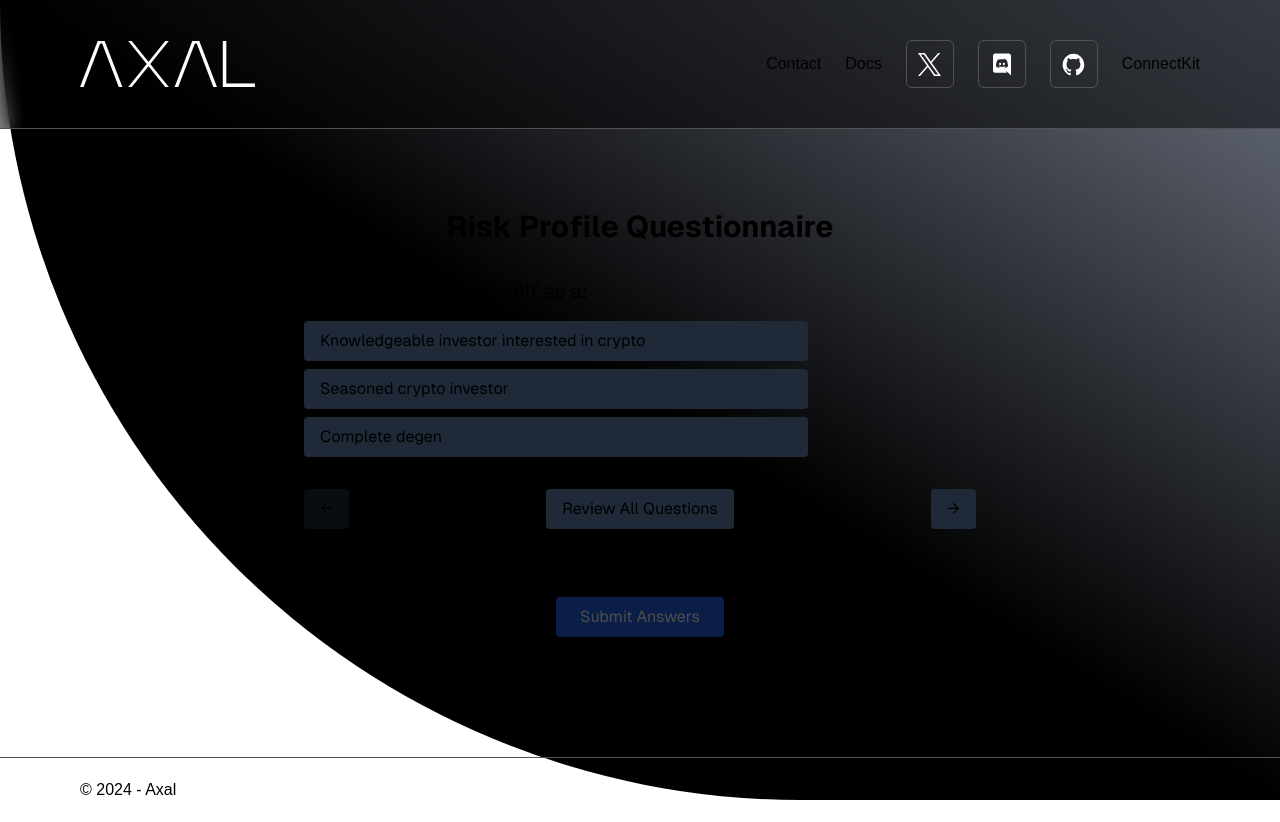
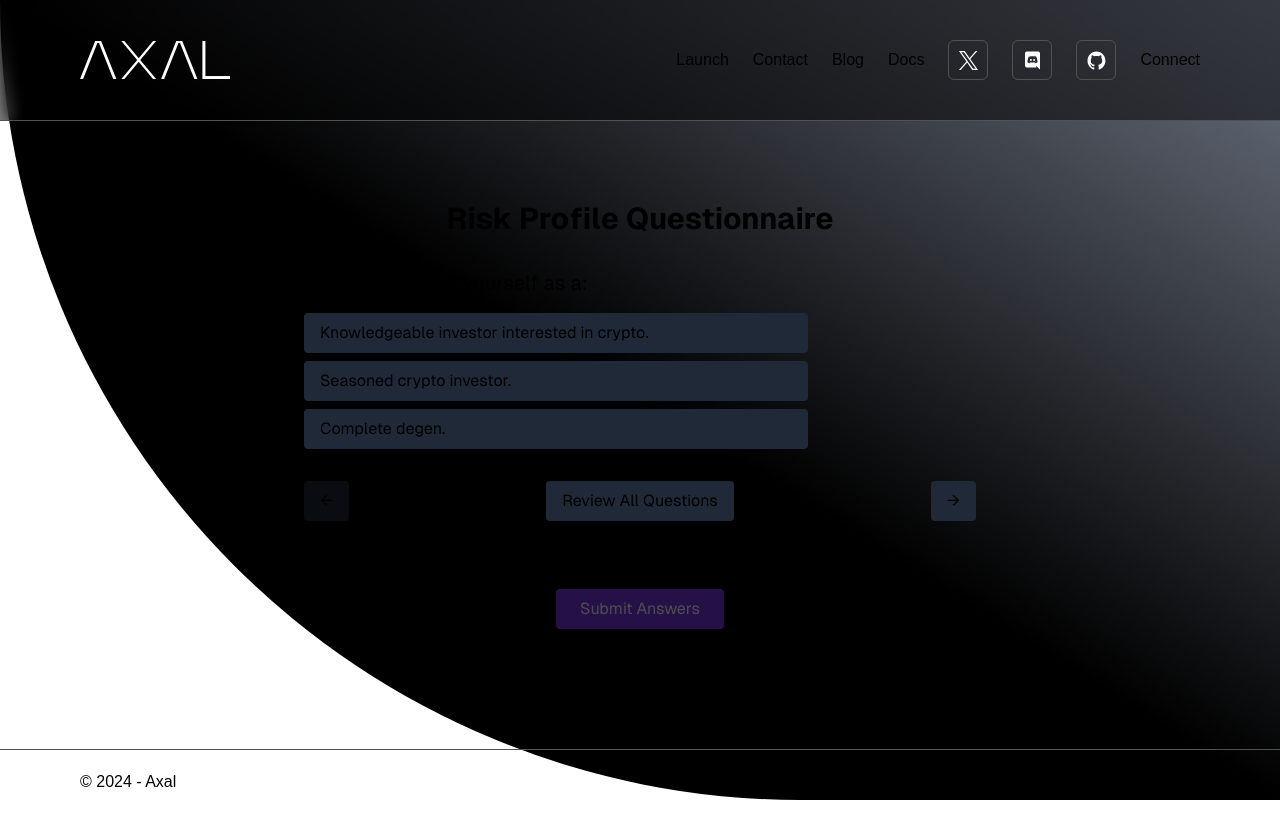
Before and after one commit to eddy-guo/axal-v1, a Next.js app: page /survey in a window 1280 px wide. Built offline with nearby package versions, Linux system fonts and the light colour scheme.

Commit message:
updated results page

```diff
--- a/src/app/components/header.tsx
+++ b/src/app/components/header.tsx
@@ -10,15 +10,28 @@ export default function Header() {
   return (
     <header className="flex justify-between items-center sticky top-0 z-50 px-20 py-10 w-full bg-black bg-opacity-50 backdrop-blur border-b-[1px] border-neutral-600">
       <Link href="/">
-        <Image src={Logo} alt="logo" width={175} />
+        <Image src={Logo} alt="logo" width={150} />
       </Link>
-      <nav className="flex items-center gap-6 h-12">
+      <nav className="flex items-center gap-6 h-10">
+        <Link
+          href="/survey"
+          className="hover:underline hover:underline-offset-4 flex items-center h-full"
+        >
+          Launch
+        </Link>
         <Link
           href="mailto:hello@getaxal.com"
           target="_blank"
           className="hover:underline hover:underline-offset-4 flex items-center h-full"
         >
           Contact
+        </Link>
+        <Link
+          href="https://axal.substack.com/"
+          target="_blank"
+          className="hover:underline hover:underline-offset-4 flex items-center h-full"
+        >
+          Blog
         </Link>
         <Link
           href="https://www.ax.al/"
@@ -30,7 +43,7 @@ export default function Header() {
         <Link
           href="https://x.com/getaxal"
           target="_blank"
-          className="flex items-center h-full justify-center w-12 border border-neutral-600 hover:border-white rounded-md transition-colors duration-150"
+          className="flex items-center h-full justify-center w-10 border border-neutral-600 hover:border-white rounded-md transition-colors duration-150"
         >
           <Image
             src={xLogo}
@@ -42,7 +55,7 @@ export default function Header() {
         <Link
           href="https://www.ax.al/"
           target="_blank"
-          className="flex items-center h-full justify-center w-12 border border-neutral-600 hover:border-white rounded-md transition-colors duration-150"
+          className="flex items-center h-full justify-center w-10 border border-neutral-600 hover:border-white rounded-md transition-colors duration-150"
         >
           <Image
             src={discordLogo}
@@ -54,7 +67,7 @@ export default function Header() {
         <Link
           href="https://github.com/getaxal"
           target="_blank"
-          className="flex items-center h-full justify-center w-12 border border-neutral-600 hover:border-white rounded-md transition-colors duration-150"
+          className="flex items-center h-full justify-center w-10 border border-neutral-600 hover:border-white rounded-md transition-colors duration-150"
         >
           <Image
             src={githubLogo}
@@ -67,7 +80,7 @@ export default function Header() {
           href="/"
           className="hover:underline hover:underline-offset-4 flex items-center h-full"
         >
-          ConnectKit
+          Connect
         </Link>
       </nav>
     </header>
--- a/src/app/page.tsx
+++ b/src/app/page.tsx
@@ -143,7 +143,7 @@ export default function Home() {
                 </h1>
                 <p className="text-xl my-1">You keep your private keys.</p>
               </div>
-              <div className="w-1/2 relative aspect-square border">
+              <div className="w-1/2 relative aspect-square">
                 <Image
                   src={graphic}
                   alt="graphic"
@@ -153,7 +153,7 @@ export default function Home() {
               </div>
             </div>
             <div className="flex">
-              <div className="w-1/2 relative aspect-square border">
+              <div className="w-1/2 relative aspect-square">
                 <Image
                   src={graphic}
                   alt="graphic"
@@ -173,7 +173,7 @@ export default function Home() {
                 <h1 className="text-4xl my-4 font-bold">Title 3</h1>
                 <p className="text-xl my-1">Description for title 3.</p>
               </div>
-              <div className="w-1/2 relative aspect-square border">
+              <div className="w-1/2 relative aspect-square">
                 <Image
                   src={graphic}
                   alt="graphic"
--- a/src/app/results/page.tsx
+++ b/src/app/results/page.tsx
@@ -2,6 +2,8 @@
 
 import { useEffect, useState } from "react";
 import { useRouter } from "next/navigation";
+import Link from "next/link";
+
 import Header from "../components/header";
 import Footer from "../components/footer";
 
@@ -11,9 +13,23 @@ interface SurveyResults {
 }
 
 const getRiskLevel = (riskFactor: number) => {
-  if (riskFactor <= 3) return { level: "Low", color: "bg-green-500" };
-  if (riskFactor <= 7) return { level: "Medium", color: "bg-yellow-500" };
-  return { level: "High", color: "bg-red-500" };
+  if (riskFactor <= 3)
+    return {
+      level: "HODLer",
+      desc: "You're in crypto for the long-term. This wallet is an investment and you only take profits when necessary.",
+      color: "bg-green-500",
+    };
+  if (riskFactor <= 7)
+    return {
+      level: "Hunter",
+      desc: "You don't mind ape-ing into a memecoin here and there. You take profits when necessary and strive for balance.",
+      color: "bg-yellow-500",
+    };
+  return {
+    level: "Degen",
+    desc: "You're a junkie for high-risk, high-reward projects. What are stables?",
+    color: "bg-red-500",
+  };
 };
 
 export default function Result() {
@@ -31,7 +47,7 @@ export default function Result() {
 
   if (!results) return null;
 
-  const { level, color } = getRiskLevel(results.riskFactor);
+  const { level, desc, color } = getRiskLevel(results.riskFactor);
   const maxRiskFactor = 10;
 
   return (
@@ -42,11 +58,11 @@ export default function Result() {
       <Header />
       <main className="flex-grow flex flex-col items-center justify-center z-10 px-4 py-8">
         <div className="bg-gray-800 p-8 rounded-lg shadow-xl max-w-2xl w-full">
-          <h1 className="text-3xl font-bold mb-6 text-center text-white">
+          <h1 className="text-3xl font-bold mb-5 text-center text-white">
             Risk Assessment Results
           </h1>
 
-          <div className="mb-8">
+          <div className="mb-5">
             <p className="text-lg mb-2 text-white font-bold">
               Risk Factor: {results.riskFactor} / {maxRiskFactor}
             </p>
@@ -58,12 +74,35 @@ export default function Result() {
                 }}
               ></div>
             </div>
-            <p className="mt-2 text-xl font-bold text-white">
-              Risk Level:{" "}
-              <span className={`${color.replace("bg-", "text-")}`}>
-                {level}
-              </span>
-            </p>
+            <div>
+              <p className="my-2 text-xl font-bold text-white">
+                You are a:{" "}
+                <span className={`${color.replace("bg-", "text-")}`}>
+                  {level}
+                </span>
+              </p>
+              <p>{desc}</p>
+            </div>
+            <div className="flex justify-between mt-6">
+              <Link
+                href="https://www.ax.al/"
+                className="px-4 py-2 bg-violet-600 hover:bg-violet-700 active:bg-violet-800 rounded transition-colors"
+              >
+                Launch Now
+              </Link>
+              <Link
+                href="https://www.ax.al/"
+                className="px-4 py-2 bg-violet-300 hover:bg-violet-400 active:bg-violet-500 text-purple-900 rounded transition-colors"
+              >
+                Settings
+              </Link>
+              <Link
+                href="https://www.ax.al/"
+                className="px-4 py-2 bg-violet-300 hover:bg-violet-400 active:bg-violet-500 text-purple-900 rounded transition-colors"
+              >
+                Asset List
+              </Link>
+            </div>
           </div>
 
           <div className="mb-8">
@@ -82,7 +121,7 @@ export default function Result() {
 
           <button
             onClick={() => router.push("/survey")}
-            className="w-full bg-blue-600 hover:bg-blue-700 active:bg-blue-900 text-white py-3 rounded-lg transition duration-300"
+            className="w-full bg-violet-600 hover:bg-violet-700 active:bg-violet-800 text-white py-3 rounded-lg transition duration-300"
           >
             Take Survey Again
           </button>
--- a/src/app/survey/page.tsx
+++ b/src/app/survey/page.tsx
@@ -25,27 +25,27 @@ const questions: Question[] = [
     id: 1,
     text: "You identify yourself as a:",
     options: {
-      "Knowledgeable investor interested in crypto": 0,
-      "Seasoned crypto investor": 1,
-      "Complete degen": 2,
+      "Knowledgeable investor interested in crypto.": 0,
+      "Seasoned crypto investor.": 1,
+      "Complete degen.": 2,
     },
   },
   {
     id: 2,
     text: "I plan to withdraw my profits in:",
-    options: { "< 1 year": 2, "5+ years": 0, undecided: 1 },
+    options: { "< 1 year.": 2, "5+ years.": 0, "undecided.": 1 },
   },
   {
     id: 3,
     text: "I think buying memecoins is",
-    options: { "a terrible idea": 0, "long on culture": 1, "🐐 goated 🐐": 2 },
+    options: { "a terrible idea.": 0, "long on culture.": 1, "🐐 goated 🐐": 2 },
   },
   {
     id: 4,
     text: "Your wallet is up 40%. What do you do?",
     options: {
-      "Liquidate and move to a lower risk investment": 0,
-      "Sell enough to cover your original investment, hold the rest": 1,
+      "Liquidate and move to a lower risk investment.": 0,
+      "Sell enough to cover your original investment, hold the rest.": 1,
       "Buy more 💸": 2,
     },
   },
@@ -150,7 +150,7 @@ export default function Home() {
               }
               className={`w-3/4 py-2 px-4 rounded transition duration-200 text-left ${
                 answers[question.id]?.answer === option
-                  ? "bg-blue-600 text-white"
+                  ? "bg-gray-800 border border-white text-white"
                   : "bg-gray-800 hover:bg-gray-600 active:bg-gray-500"
               }`}
             >
@@ -223,7 +223,7 @@ export default function Home() {
               </p>
               <button
                 onClick={handleSubmit}
-                className="mt-4 px-6 py-2 bg-blue-600 text-white rounded hover:bg-blue-700 active:bg-blue-900 transition duration-200 disabled:opacity-30 disabled:cursor-not-allowed"
+                className="mt-4 px-6 py-2 bg-violet-600 hover:bg-violet-700 active:bg-violet-800 text-white rounded transition duration-200 disabled:opacity-30 disabled:cursor-not-allowed"
                 disabled={!allQuestionsAnswered}
               >
                 Submit Answers
```
